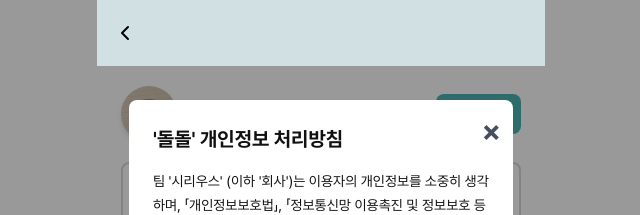
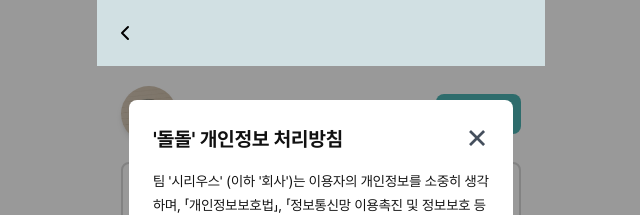
Before and after one commit to yonseeee/doldol-client, a Next.js app in the folder apps/client/: page /auth/mypage in a window 1280 px wide. Both pictures are taken after a click on the element "개인정보 처리방침". Shown: the top 215 px of the page, without its empty margins (319-959 px from the left). Built offline with nearby package versions, Linux system fonts and the light colour scheme.

Commit message:
fix(mypage): edit modal

```diff
--- a/apps/client/src/components/layout/Modal.tsx
+++ b/apps/client/src/components/layout/Modal.tsx
@@ -1,13 +1,14 @@
 // components/Modal.tsx
 import React from 'react';
+import { Typography } from '@ui/components';
 
-interface ModalProps {
+interface Props {
   isOpen: boolean;
   onClose: () => void;
   children: React.ReactNode;
 }
 
-const Modal: React.FC<ModalProps> = ({ isOpen, onClose, children }) => {
+const Modal: React.FC<Props> = ({ isOpen, onClose, children }) => {
   if (!isOpen) return null;
 
   return (
@@ -15,20 +16,18 @@ const Modal: React.FC<ModalProps> = ({ isOpen, onClose, children }) => {
       className='fixed inset-0 bg-black bg-opacity-40 flex items-center justify-center p-4'
       onClick={onClose}
     >
-      {/* 모달 콘텐츠 박스 */}
+      {/* 모달 박스 */}
       <div
-        className='bg-white rounded-lg  p-6
-
-                    mx-auto relative flex flex-col
-                   max-w-sm
-                   max-h-[75vh] overflow-y-auto'
+        className='bg-white rounded-lg p-6 mx-auto relative flex flex-col max-w-sm max-h-[75vh] overflow-y-auto'
         onClick={(e) => e.stopPropagation()}
       >
         <button
-          className='absolute top-3 right-3 text-gray-1 hover:text-gray-2 text-3xl font-semibold z-10'
+          className='flex items-center justify-center absolute top-5 right-5 rounded-full w-8 h-8 hover:bg-gray-4 active:bg-gray-3'
           onClick={onClose}
         >
-          &times;
+          <Typography variant='h32' className='text-gray-1'>
+            &times;
+          </Typography>
         </button>
         {children}
       </div>
```
